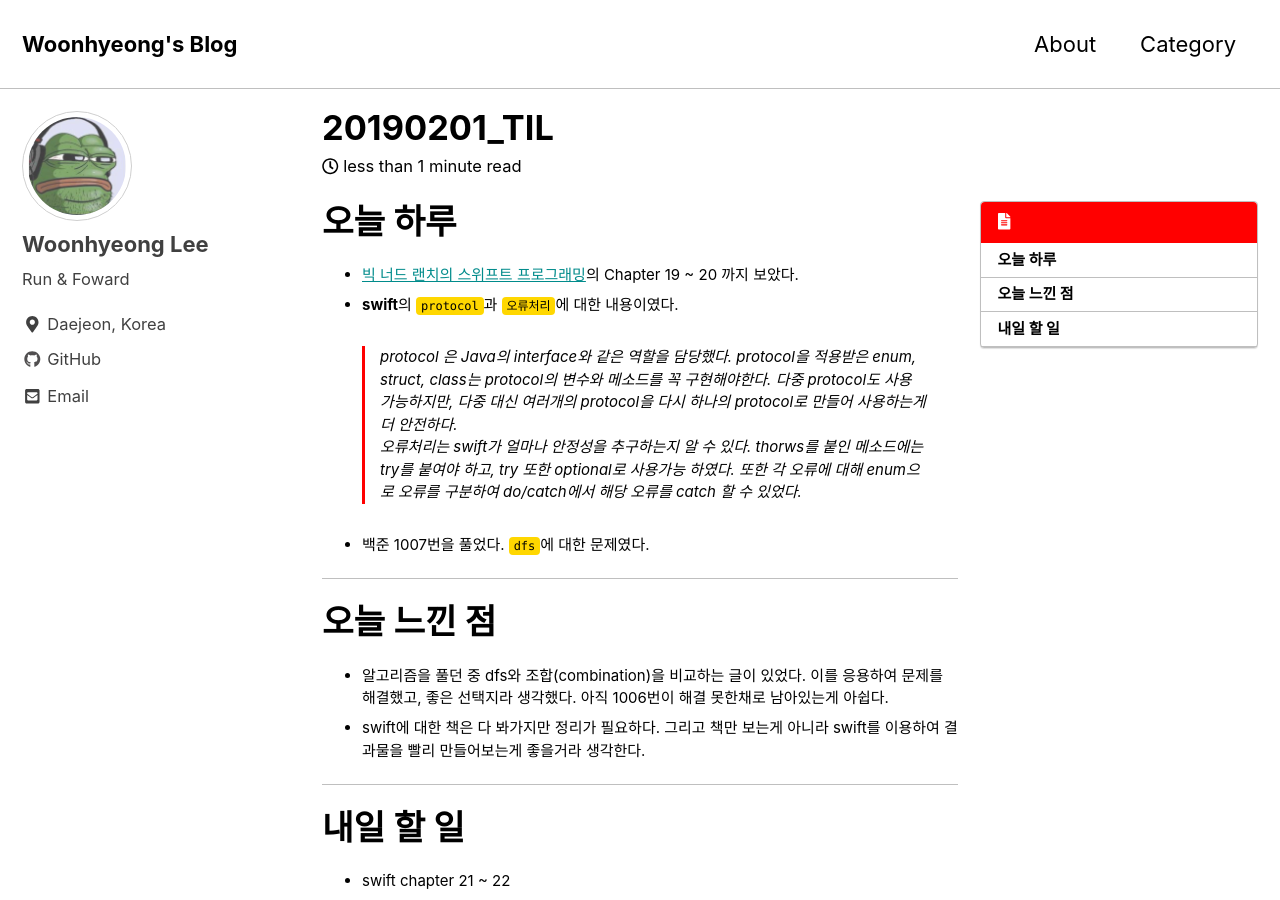
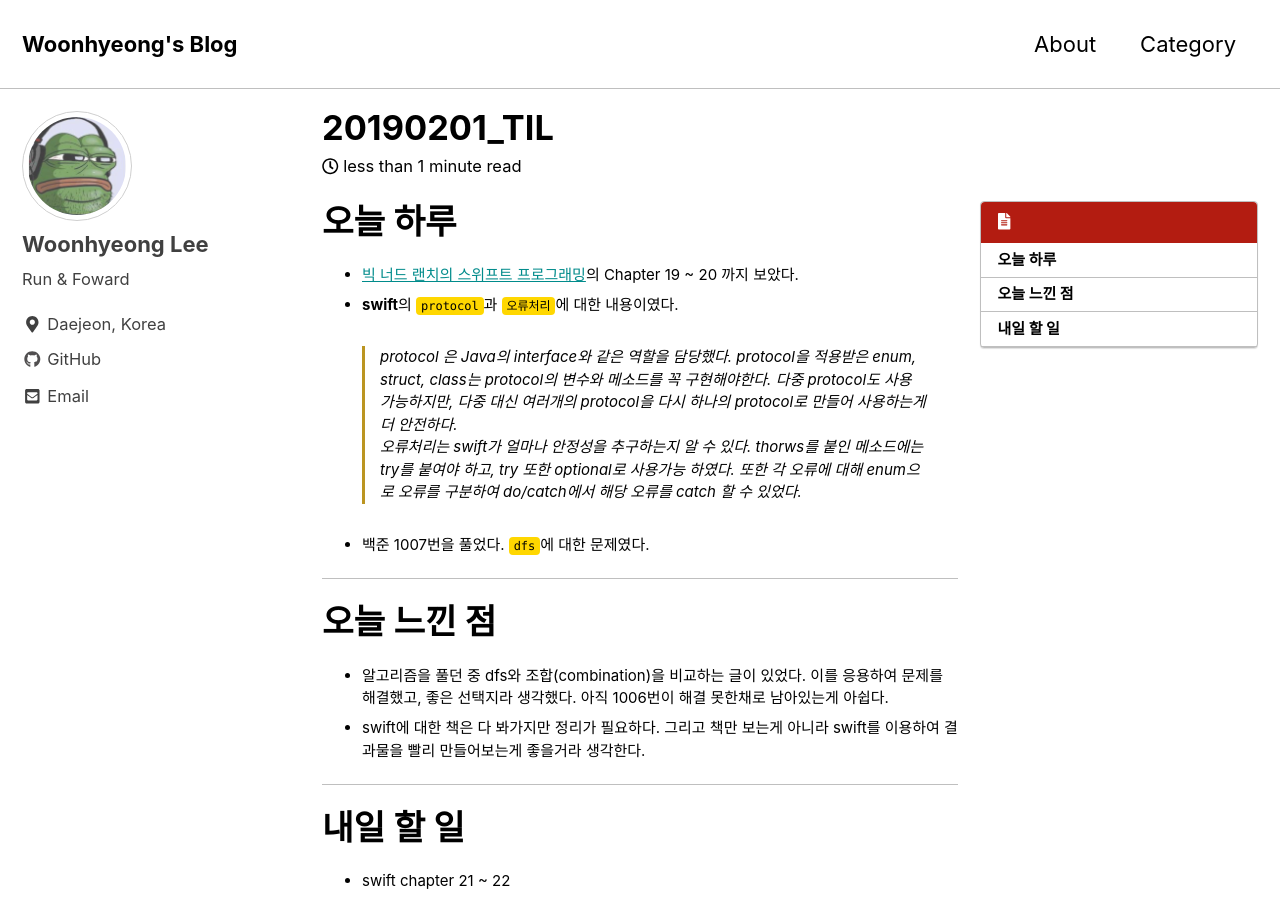
Before and after one commit to woonhyeong/woonhyeong.github.io, a Jekyll site: the page built from _posts/TIL/2019-02-01-TIL.md, in a window 1280 px wide and 900 px high. Built offline with Jekyll 4.4.1, drawn with Linux system fonts in a browser that asks for light colours; cached includes are drawn as plain includes; nearby versions of some CDN libraries; comment, search, counter and statistics services are not loaded.

Commit message:
change color

```diff
--- a/assets/css/main.scss
+++ b/assets/css/main.scss
@@ -46,9 +46,10 @@ p > code, a > code, li > code, figcaption > code, td > code {
   background-color: #008b8b;
 }
 
-.center {
-  display: block;
-  margin-left: auto;
-  margin-right: auto;
-  width: 50%
+blockquote {
+  border-left-color: #bb9521;
 }
+
+.toc .nav__title {
+  background-color: #b31c11;
+}
```
